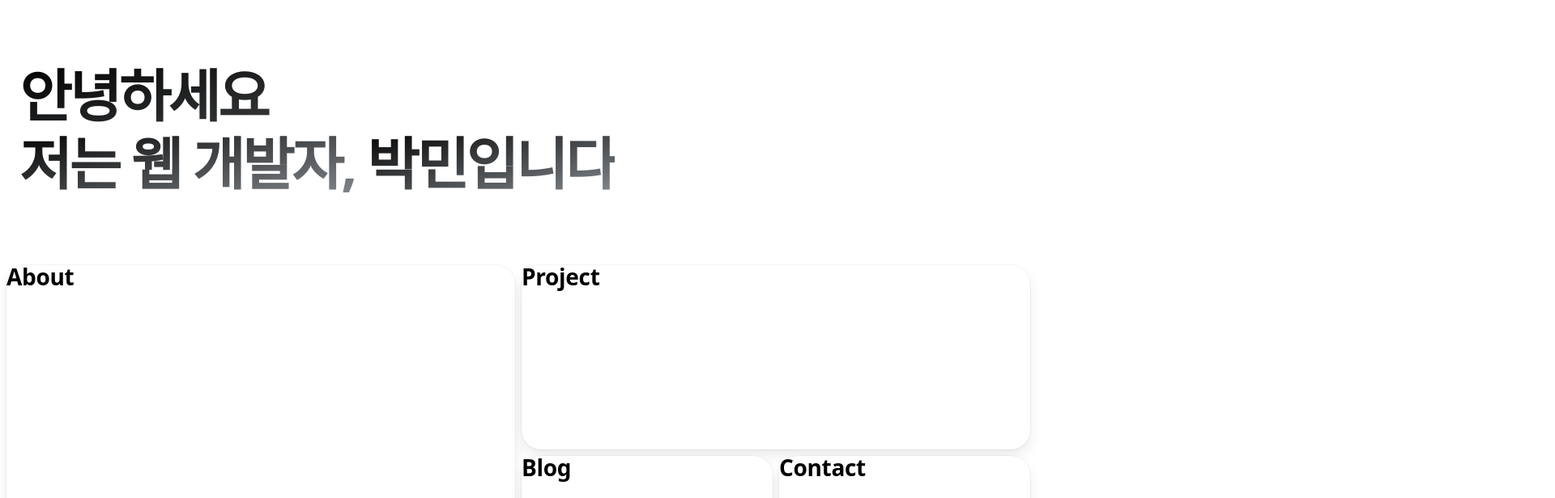
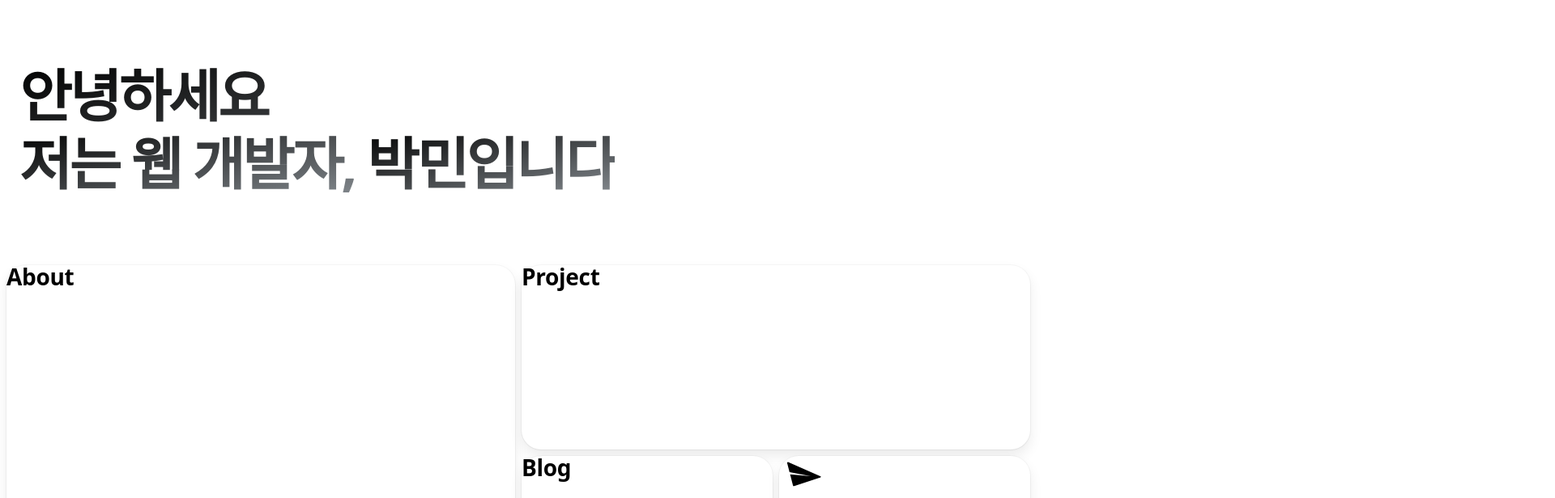
Before and after one commit to stoicperson/portfolio, a Next.js app: page / in a window 1280 px wide. Shown: the top 616 px of the page at 81% size, 1920 px wide, since content can reach past the window. Built offline with nearby package versions, Linux system fonts and the light colour scheme.

Commit message:
Update shortcut-container.tsx

```diff
--- a/components/shortcut-container/index.tsx
+++ b/components/shortcut-container/index.tsx
@@ -1,6 +1,6 @@
 import styles from "./index.module.scss";
 import Link from "next/link";
-import { easeInOut, motion } from "framer-motion";
+import { motion } from "framer-motion";
 
 const container = {
   visible: {
@@ -11,18 +11,6 @@ const container = {
 };
 const item = {
   hidden: { scale: 0.9, opacity: 0 },
-  hover_one: {
-    scale: 0.976,
-    transition: { duration: 0.25, ease: "easeInOut" },
-  },
-  hover_two: {
-    scale: 0.95,
-    transition: { duration: 0.25, ease: "easeInOut" },
-  },
-  view: {
-    scale: 1,
-    transition: { duration: 0.25, ease: "easeInOut" },
-  },
   visible: { scale: 1, opacity: 1, transition: { duration: 0.6 } },
 };
 
@@ -30,41 +18,65 @@ const ShortcutContainer = () => {
   return (
     <motion.div
       className={styles.container}
+      initial="hidden"
       animate="visible"
       variants={container}
     >
       <Link href="/about">
-        <Shortcut text="about" type="one" />
+        <Shortcut>
+          <h3>About</h3>
+        </Shortcut>
       </Link>
       <Link href="/project">
-        <Shortcut text="project" type="one" />
+        <Shortcut>
+          <h3>Project</h3>
+        </Shortcut>
       </Link>
       <Link href="/blog">
-        <Shortcut text="blog" type="two" />
+        <Shortcut>
+          <h3>blog</h3>
+        </Shortcut>
       </Link>
       <a>
-        <Shortcut text="contact" type="two" />
+        <Shortcut>
+          <Contact />
+        </Shortcut>
       </a>
     </motion.div>
   );
 };
 
 interface IPShortcut {
-  text: string;
-  type: string;
+  children: JSX.Element;
 }
 
-const Shortcut = ({ text, type }: IPShortcut) => {
+const Shortcut = ({ children }: IPShortcut) => {
   return (
-    <motion.div
-      whileHover={`hover_${type}`}
-      whileInView="view"
-      className={styles.item}
-      variants={item}
-    >
-      <h3>{text}</h3>
+    <motion.div className={styles.item} variants={item}>
+      {children}
     </motion.div>
   );
 };
 
+const About = () => {};
+
+const Contact = () => {
+  return (
+    <div className={styles.contact}>
+      <svg
+        width="900"
+        height="900"
+        viewBox="0 0 900 900"
+        fill="none"
+        xmlns="http://www.w3.org/2000/svg"
+      >
+        <path
+          d="M857.366 509.858C857.521 506.536 856.396 503.359 854.346 500.915C853.109 499.442 851.55 498.247 849.7 497.43L66.8198 150.983C58.8123 147.447 49.4712 148.795 42.7829 154.477C36.1033 160.151 33.2492 169.146 35.4433 177.634L91.7129 394.857L607.092 491.144L105.656 448.675L175.756 719.279C176.61 722.608 178.22 725.675 180.372 728.241C182.209 730.43 184.427 732.263 186.969 733.646C192.528 736.655 199.096 737.241 205.099 735.248L848.537 521.497C853.608 519.824 857.123 515.19 857.366 509.858Z"
+          fill="black"
+        />
+      </svg>
+    </div>
+  );
+};
+
 export default ShortcutContainer;
```
